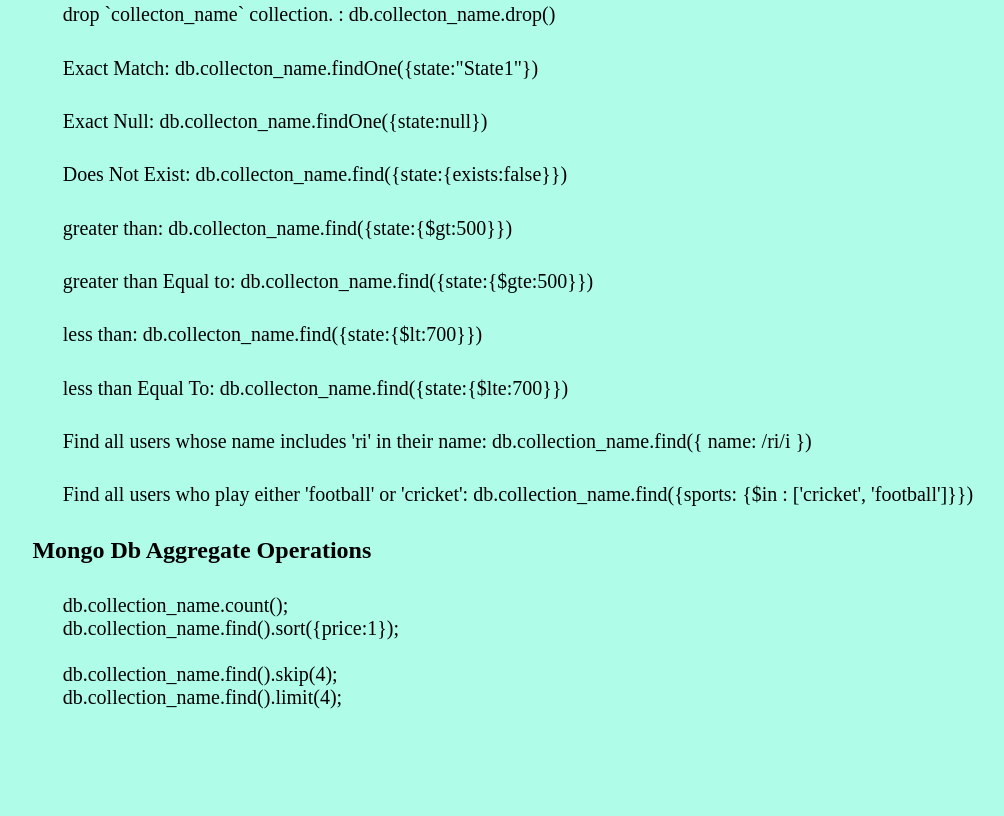
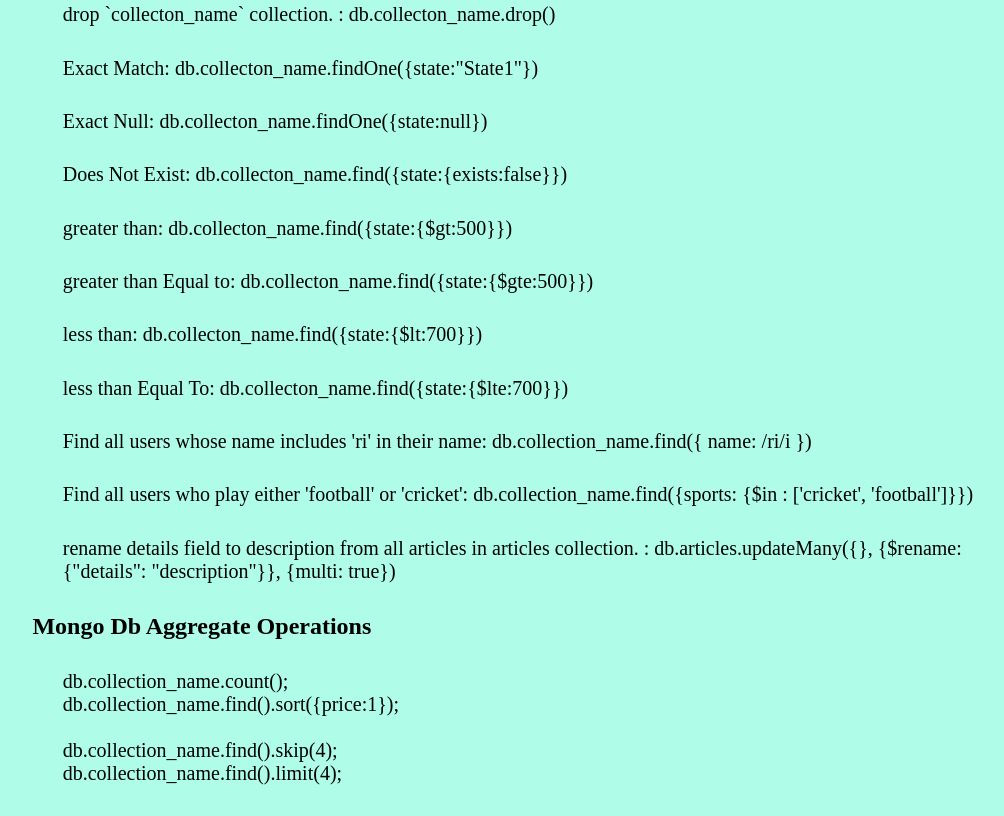
Before and after one commit to olyrajak/basic-command-mongodb, a plain HTML site: page index.html in a window 1280 px wide. Shown: the part 1134-1950 px from the top of the page, without its empty margins (102-1106 px from the left). Before the commit the page ends 1873 px from the top, so only its background shows below. Drawn offline with Linux system fonts and the light colour scheme.

Commit message:
Update index.html

```diff
--- a/index.html
+++ b/index.html
@@ -85,6 +85,10 @@
         </p><p style="font-size:20px;margin:3%">
           Find all users who play either 'football' or 'cricket':
           db.collection_name.find({sports: {$in : ['cricket', 'football']}})
+        </p><p style="font-size:20px;margin:3%">
+         rename details field to description from all articles in articles collection. :
+
+ db.articles.updateMany({}, {$rename: {"details": "description"}}, {multi: true})
         </p>
 
         <h2>Mongo Db Aggregate Operations</h2>
```
